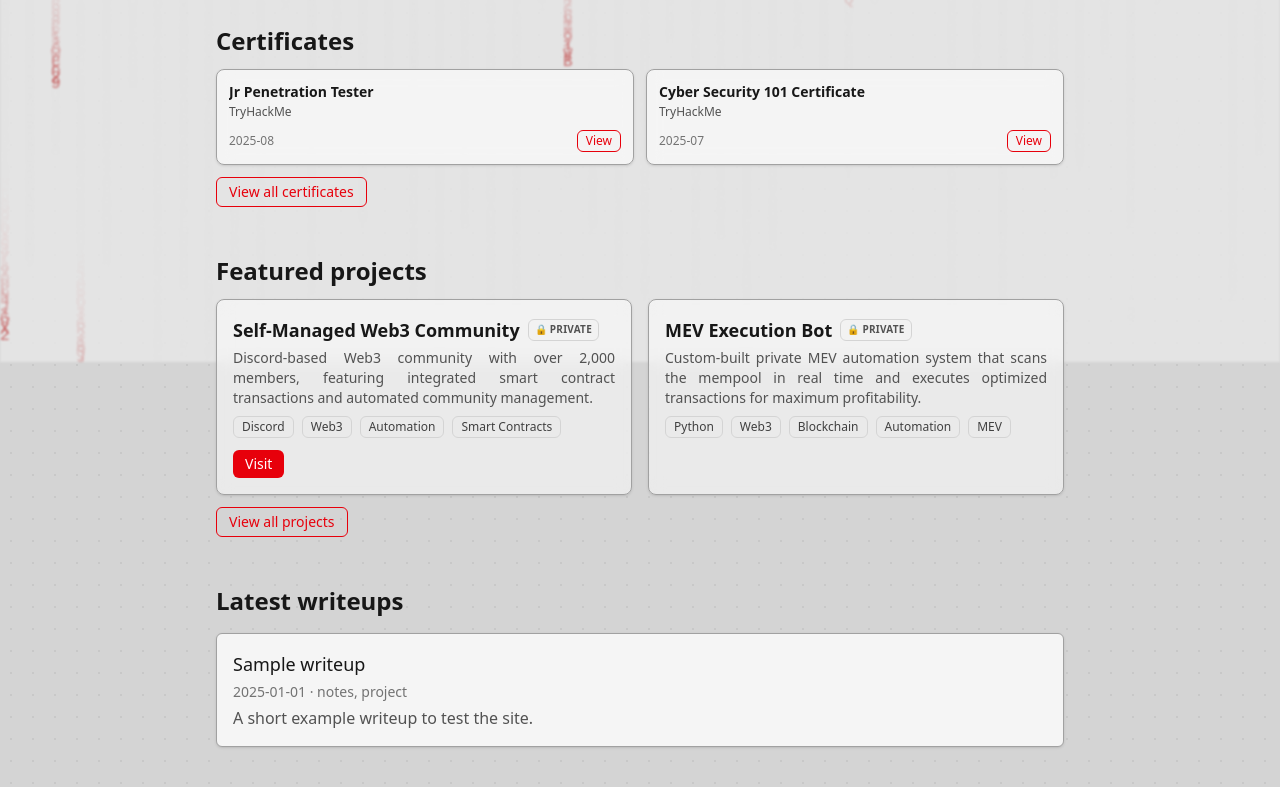
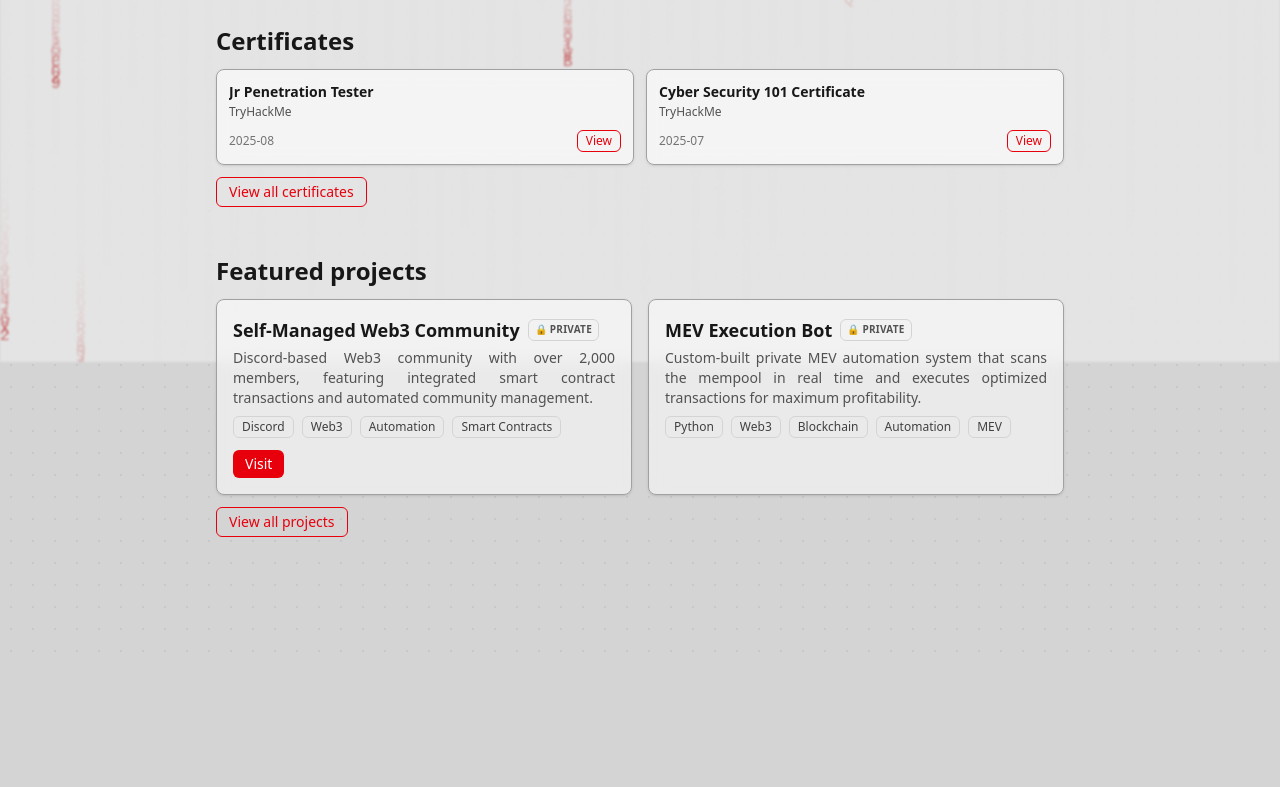
Before and after one commit to Eri9523/portfolio, an Astro site: page / in a window 1280 px wide. Shown: the part 438-1225 px from the top of the page. After the commit the page ends 1103 px from the top, so only its background shows below. Built offline with nearby package versions, Linux system fonts and the light colour scheme; Astro itself is replaced by a stand-in of ours.

Commit message:
feat: remove latest writeups section from homepage

```diff
--- a/src/pages/index.astro
+++ b/src/pages/index.astro
@@ -1,6 +1,5 @@
 ---
 import Layout from '../layouts/Layout.astro';
-import { getCollection } from 'astro:content';
 import MatrixBackground from '../components/MatrixBackground.astro';
 import Typewriter from '../components/Typewriter.astro';
 import { specializations } from '../data/specializations';
@@ -8,12 +7,6 @@ import ProjectCard from '../components/ProjectCard.astro';
 import { projects } from '../data/projects';
 import { certificates } from '../data/certificates';
 import CertificateItem from '../components/CertificateItem.astro';
-
-const all = await getCollection('writeups');
-const posts = all
-  .filter((p) => !p.data.draft)
-  .sort((a, b) => b.data.date.getTime() - a.data.date.getTime())
-  .slice(0, 5);
 
 const featured = projects.filter((p) => p.featured).slice(0, 2);
 const certs = certificates.slice(0, 4);
@@ -60,23 +53,6 @@ const certs = certificates.slice(0, 4);
       </section>
     )}
 
-    <section class="space-y-4">
-      <h2 class="text-2xl font-semibold text-neutral-900 dark:text-white" data-i18n="home.latestWriteups">Latest writeups</h2>
-      {posts.length === 0 ? (
-        <p class="text-neutral-600 dark:text-neutral-300" data-i18n="home.comingSoon">Content coming soon.</p>
-      ) : (
-        <ul class="divide-y divide-neutral-400 dark:divide-neutral-800 rounded-md border border-neutral-400 dark:border-neutral-800 bg-neutral-100 dark:bg-transparent shadow-sm">
-          {posts.map(({ slug, data }) => (
-            <li class="p-4 transition-colors hover:bg-neutral-100 dark:hover:bg-neutral-900/70">
-              <a class="flex flex-col gap-1" href={`${import.meta.env.BASE_URL}writeups/${slug}/`}>
-                <span class="text-lg font-medium text-neutral-900 dark:text-white">{data.title}</span>
-                <span class="text-sm text-neutral-500 dark:text-neutral-400">{data.date.toISOString().slice(0, 10)}{data.tags ? ` · ${data.tags.join(', ')}` : ''}</span>
-                {data.summary && <span class="text-neutral-600 dark:text-neutral-300">{data.summary}</span>}
-              </a>
-            </li>
-          ))}
-        </ul>
-      )}
-    </section>
+
   </main>
 </Layout>
```
